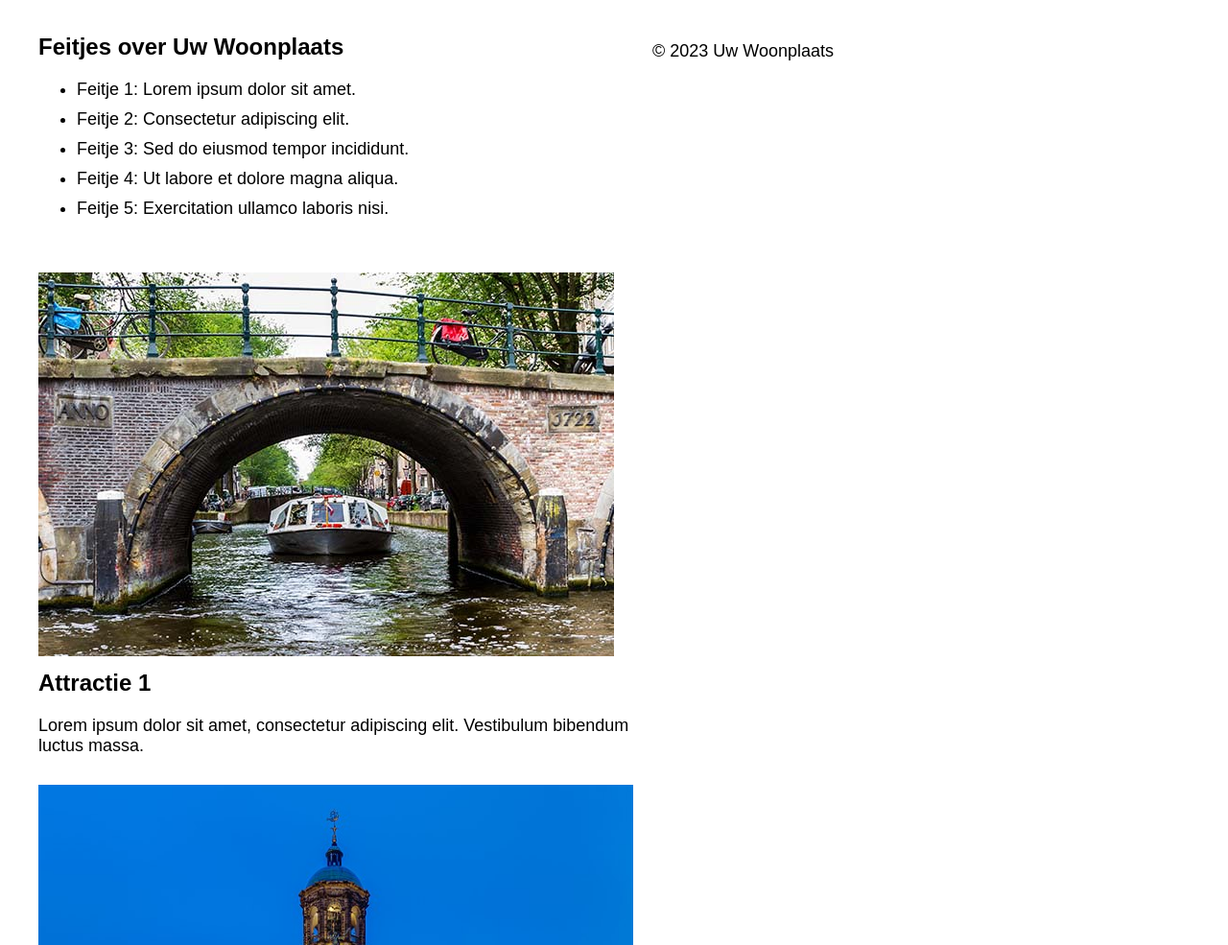
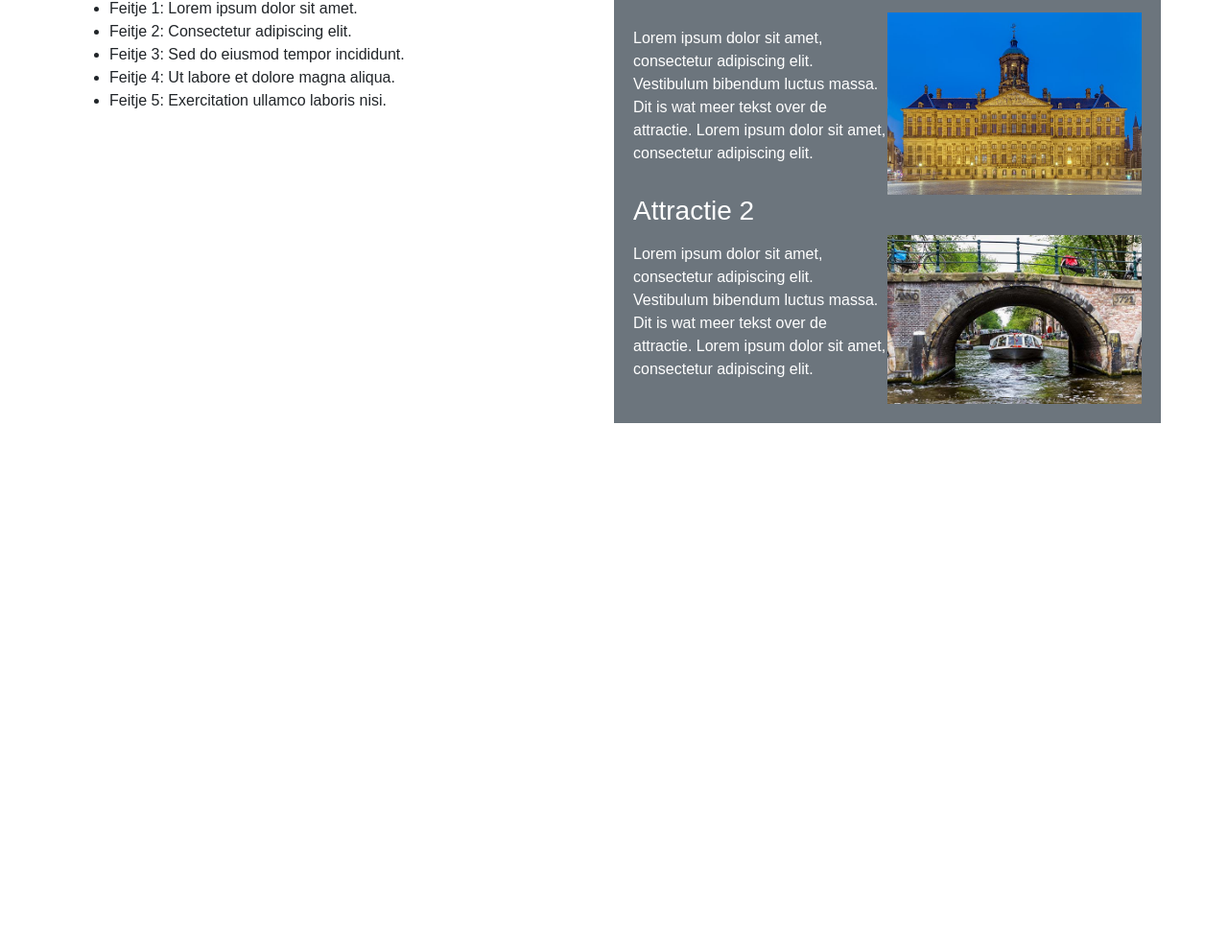
Before and after one commit to wilgHub/Huiswerk-NHA, a plain HTML site: page index.html in a window 1280 px wide. Shown: the part 305-1290 px from the top of the page at 96% size. After the commit the page ends 800 px from the top, so only its background shows below. Drawn offline with nearby package versions, Linux system fonts and the light colour scheme.

Commit message:
nw HMwohrk

```diff
--- a/index.html
+++ b/index.html
@@ -3,27 +3,22 @@
 <head>
     <meta charset="UTF-8">
     <meta name="viewport" content="width=device-width, initial-scale=1.0">
-    <title>Gelderland</title>
-    <link rel="stylesheet" href="styles.css"> <!-- Uw aangepaste stylesheet -->
-    <style>
-        /* Voeg aangepaste CSS-stijlen toe voor de kolommen */
-        .left-section {
-            float: left;
-            width: 50%;
-        }
-        .right-section {
-            float: left;
-            width: 50%;
-        }
-    </style>
+    <title>Amsterdam</title>
+    <!-- Voeg de Bootstrap CSS toe -->
+    <link href="https://cdn.jsdelivr.net/npm/bootstrap/dist/css/bootstrap.min.css" rel="stylesheet">
+    <link rel="stylesheet" href="styles.css">
 </head>
 <body>
-    <header>
-        <h1 class="header-title">Amsterdam</h1>
+    <!-- Headergedeelte -->
+    <header class="header">
+        <h1>Amsterdam</h1>
     </header>
 
-    <main>
-        <section class="left-section">
+    <!-- Centraal gedeelte -->
+    <main class="container">
+        <div class="row">
+            <div class="col-md-6">
+                <!-- Linker kolom met feitjes -->
                 <h2>Feitjes over Uw Woonplaats</h2>
                 <ul>
                     <li>Feitje 1: Lorem ipsum dolor sit amet.</li>
@@ -32,29 +27,37 @@
                     <li>Feitje 4: Ut labore et dolore magna aliqua.</li>
                     <li>Feitje 5: Exercitation ullamco laboris nisi.</li>
                 </ul>
-        </section>
-
-        <section class="right-section">
-            <div class="attraction">
-                <img src="atractie2.jpg" alt="Atractie 2">
-                <article>
-                    <h2>Attractie 1</h2>
-                    <p>Lorem ipsum dolor sit amet, consectetur adipiscing elit. Vestibulum bibendum luctus massa.</p>
-                </article>
+            </div>
+            <div class="col-md-6 bg-secondary">
+                <!-- Rechter kolom met achtergrondkleur -->
+                <!-- Eerste <div> met inhoud -->
+                <div class="content-div">
+                    <h3>Attractie 1</h3>
+                    <div class="content-container">
+                        <p>
+                            Lorem ipsum dolor sit amet, consectetur adipiscing elit. Vestibulum bibendum luctus massa.
+                            Dit is wat meer tekst over de attractie. Lorem ipsum dolor sit amet, consectetur adipiscing elit.
+                        </p>
+                        <img src="attractie1.jpg" alt="attractie1">
+                    </div>
                 </div>
 
-            <div class="attraction">
-                <img src="attractie1.jpg" alt="Attractie 1">
-                <article>
-                    <h2>Attractie 2</h2>
-                    <p>Lorem ipsum dolor sit amet, consectetur adipiscing elit. Vestibulum bibendum luctus massa.</p>
-                </article>
+                <!-- Tweede <div> met inhoud -->
+                <div class="content-div">
+                    <h3>Attractie 2</h3>
+                    <div class="content-container">
+                        <p>
+                            Lorem ipsum dolor sit amet, consectetur adipiscing elit. Vestibulum bibendum luctus massa.
+                            Dit is wat meer tekst over de attractie. Lorem ipsum dolor sit amet, consectetur adipiscing elit.
+                        </p>
+                        <img src="atractie2.jpg" alt="Attractie 2">
                     </div>
-        </section>
+                </div>
+            </div>
+        </div>
     </main>
 
-    <footer>
-        <p>&copy; 2023 Uw Woonplaats</p>
-    </footer>
+    <!-- Voeg de Bootstrap JavaScript toe (optioneel) -->
+    <script src="https://cdn.jsdelivr.net/npm/bootstrap/dist/js/bootstrap.min.js"></script>
 </body>
 </html>
--- a/styles.css
+++ b/styles.css
@@ -1,72 +1,46 @@
-/* Algemene stijlen */
 body {
     font-family: Arial, sans-serif;
     margin: 0;
     padding: 0;
 }
 
-header {
-    background-image: url("Amsterdam.jpg"); /* Vervang door uw achtergrondafbeelding */
-    background-size: cover;
-    color: white;
+.header {
+    background-image: url('Amsterdam.jpg');
+    background-position: center;
+    color: black;
     text-align: center;
     padding: 100px 0;
-}
-
-h1.header-title {
-    font-family: "Helvetica Neue", sans-serif; /* Gebruik een extern lettertype */
+    background-size: cover;
     font-size: 36px;
 }
 
-main {
-    padding: 20px;
+.content-container {
+    display: flex;
+    flex-direction: row;
+    align-items: center;
+    justify-content: space-between;
 }
 
-/* Kolomstijlen */
-.left-section {
-    float: left;
-    width: 50%;
-    padding: 20px;
+.content-container img {
+    max-width: 50%;
 }
 
-.right-section {
-    float: left;
-    width: 50%;
+.bg-secondary {
+    background-color: #ccc;
     padding: 20px;
+    color: #fff;
 }
 
-/* Stijlen voor de feitjeslijst */
-h2 {
-    font-size: 24px;
+@media (max-width: 768px) {
 }
 
-ul {
-    list-style-type: disc;
+.header {
+    font-size: 36px;
+
+@media (max-width: 768px) {
+    .header {
+        font-size: 24px;
+    }
+
 }
-
-li {
-    font-size: 18px;
-    margin-bottom: 10px;
 }
-
-/* Stijlen voor de attractie-artikelen */
-.attraction {
-    margin-bottom: 30px;
-}
-
-img {
-    max-width: 100%;
-    height: auto;
-}
-
-h2 {
-    font-size: 24px;
-    margin-top: 10px;
-}
-
-p {
-    font-size: 18px;
-}
-
-/* Footer-stijlen */
-footer {
```
Lines whose indentation alone changed are shown as unchanged.
